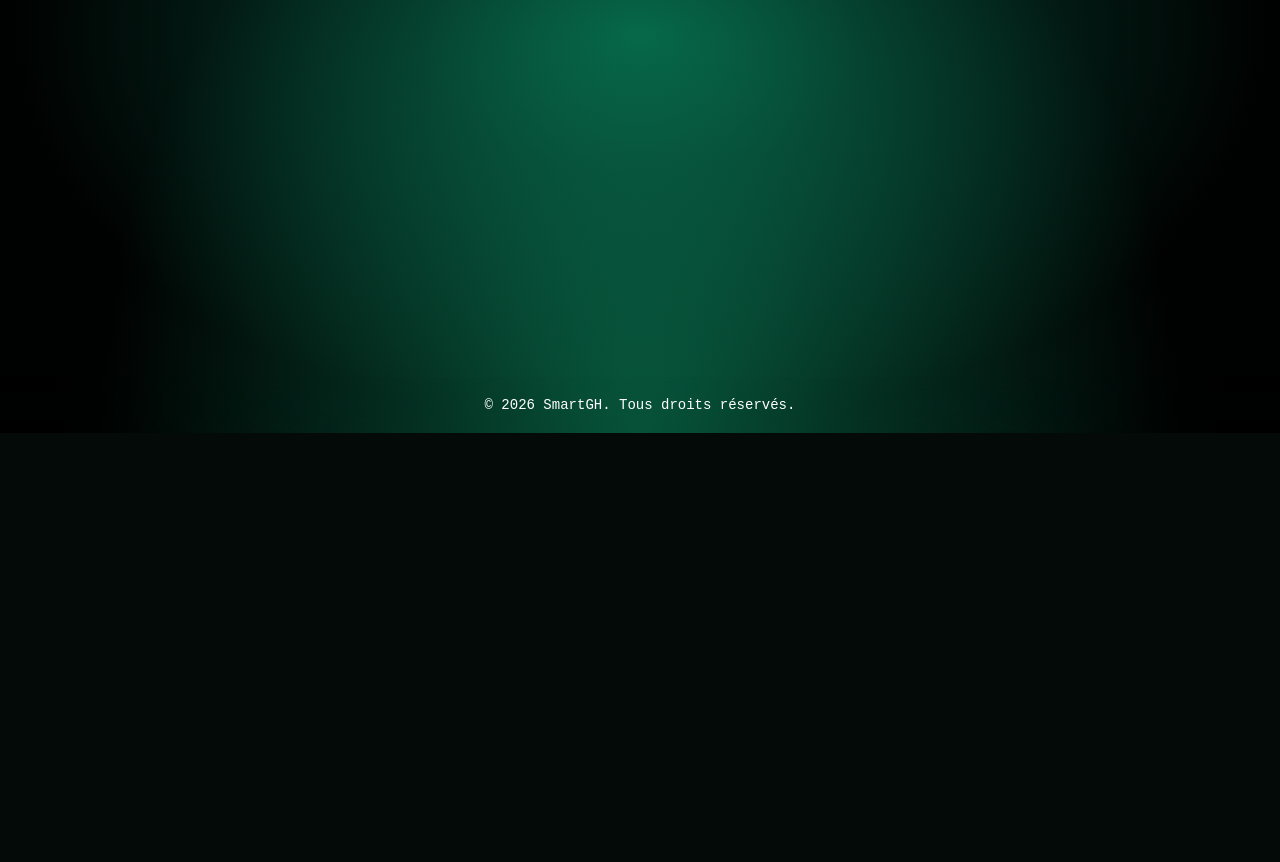
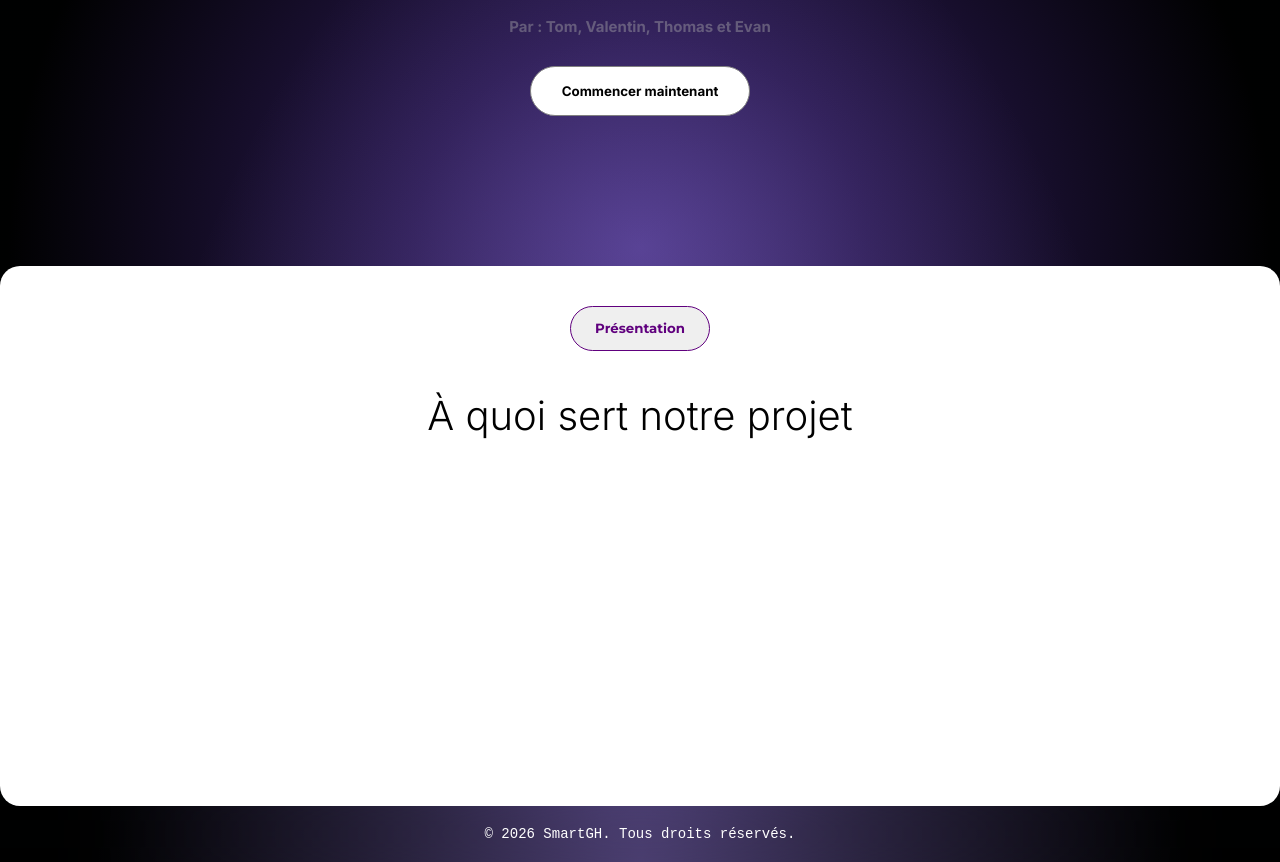
Before and after one commit to Vip3r4/App-Web-IT, a plain HTML site: page Site Web/index.html in a window 1280 px wide. Shown: the part 367-1229 px from the top of the page. Before the commit the page ends 800 px from the top, so only its background shows below. Drawn offline with Linux system fonts and the light colour scheme.

Commit message:
Update 5

```diff
--- a/Site Web/index.html
+++ b/Site Web/index.html
@@ -29,7 +29,14 @@
         <button class="objectif">Simplifier l'utilisation</button>
         <h1>Dirigez votre serre connectée<br>
             avec SmartGH</h1>
-        <h2>Par : Tom, Valentin, Thomas et Evan</h2>
+        <h2 class="who">Par : Tom, Valentin, Thomas et Evan</h2>
+        <a href="pannel.html">
+            <button type="button" class="start-btn2">Commencer maintenant</button>
+        </a>
+        <div class="presentation">
+            <button class="present">Présentation</button>
+            <h2 class="presentation-title">À quoi sert notre projet</h2>
+        </div>
     </main>
     <footer>
         <p>© 2026 SmartGH. Tous droits réservés.</p>
--- a/Site Web/style.css
+++ b/Site Web/style.css
@@ -1,4 +1,4 @@
-@import url('https://fonts.googleapis.com/css2?family=Montserrat:ital,wght@0,100..900;1,100..900&display=swap');
+@import url('https://fonts.googleapis.com/css2?family=Inter:ital,opsz,wght@0,14..32,100..900;1,14..32,100..900&family=Montserrat:ital,wght@0,100..900;1,100..900&display=swap');
 
 body {
   margin: 0;
@@ -6,18 +6,17 @@ body {
   background:
 
     radial-gradient(
-      ellipse at bottom center,
-      rgba(16, 185, 129, 0.45) 0%,
-      rgba(16, 185, 129, 0.25) 25%,
-      rgba(0, 0, 0, 0) 60%
+    ellipse at bottom center,
+        rgba(167, 139, 250, 0.45) 0%,
+        rgba(167, 139, 250, 0.25) 25%,
+        rgba(0, 0, 0, 0) 60%
     ),
 
-
     radial-gradient(
-      ellipse at center,
-      rgba(5, 150, 105, 0.55) 0%,
-      rgba(4, 120, 87, 0.35) 25%,
-      rgba(0, 0, 0, 0.92) 70%
+        ellipse at center,
+        rgba(139, 92, 246, 0.50) 0%,
+        rgba(124, 58, 237, 0.30) 25%,
+        rgba(0, 0, 0, 0.92) 70%
     ),
 
 
@@ -27,6 +26,7 @@ body {
 }
 
 header {
+    position: relative;
     background-color: transparent;
     backdrop-filter: blur(20px);
     display: flex;
@@ -46,17 +46,18 @@ header h2 {
 
 main h1{
     color: white;
-    font-size: 40px;
+    font-size: 50px;
     text-align: center;
-    font-family: Arial, sans-serif;
+    font-family: "Inter";
+    font-weight: 400;
     margin-top: 40px;
 }
 
-main h2 {
-    color: rgba(175, 175, 175, 0.295);
+.who {
+    color: rgba(175, 175, 175, 0.418);
     font-size: 15px;
     text-align: center;
-    font-family: Arial, sans-serif;
+    font-family: "Inter";
     margin-top: 20px;
 }
 
@@ -70,7 +71,7 @@ main h2 {
     background-color: transparent;
     backdrop-filter: blur(60px);
     color: white;
-    font-family: "Montserrat", sans-serif;
+    font-family: "Inter";
     font-weight: 700;
     border-radius: 50px;
     border: solid 1px rgb(128, 128, 128);
@@ -85,7 +86,7 @@ header a {
     margin-right: 40px;
     height: 45px;
     padding: 0 20px;
-    font-family: "Montserrat", sans-serif;
+    font-family: "Inter";
     font-weight: 700;
     border-radius: 40px;
     border: solid 1px rgb(128, 128, 128);
@@ -100,7 +101,9 @@ header a {
 }
 
 nav {
-    margin-left: 330px;
+    position: absolute;
+    left: 50%;
+    transform: translateX(-50%);
 }
 
 nav ul {
@@ -146,8 +149,76 @@ nav a:hover {
     color: rgb(255, 255, 255);
 }
 
+a {
+    text-decoration: none;
+}
+
+.start-btn2 {
+    display: block;
+    margin-left: auto;
+    margin-right: auto;
+    color: black;
+    height: 50px;
+    width: 220px;
+    padding: 0 20px;
+    font-family: "Inter";
+    font-weight: 700;
+    border-radius: 40px;
+    border: solid 1px rgb(128, 128, 128);
+    background-color: white;
+    cursor: pointer;
+    margin-top: 30px;
+}
+
+.start-btn2:hover {
+    background-color: transparent;
+    backdrop-filter: blur(40px);
+    color: white;
+}
+
+/*----- Partie présentation -----*/
+
+.presentation {
+    display: block;
+    padding-top: 40px;
+    margin-left: auto;
+    margin-right: auto;
+    margin-top: 150px;
+    background-color: white;
+    height: 500px;
+    border-radius: 20px;
+    max-width: 1850px;
+}
+
+.present {
+    display: block;
+    margin-left: auto;
+    margin-right: auto;
+    height: 45px;
+    width: 140px;
+    color: rgb(96, 0, 126);
+    font-family: "Montserrat", sans-serif;
+    font-weight: 700;
+    border-radius: 50px;
+    border: solid 1px rgb(96, 0, 126);
+}
+
+.presentation-title {
+    font-family: "Inter";
+    font-weight: 300;
+    text-align: center;
+    font-size: 40px;
+    margin-top: 40px;
+}
+
+
+
+
+
+
+/*----- footer -----*/
 footer {
-    position: fixed;
+    position: static;
     bottom: 0;
     left: 0;
     width: 100%;
```
